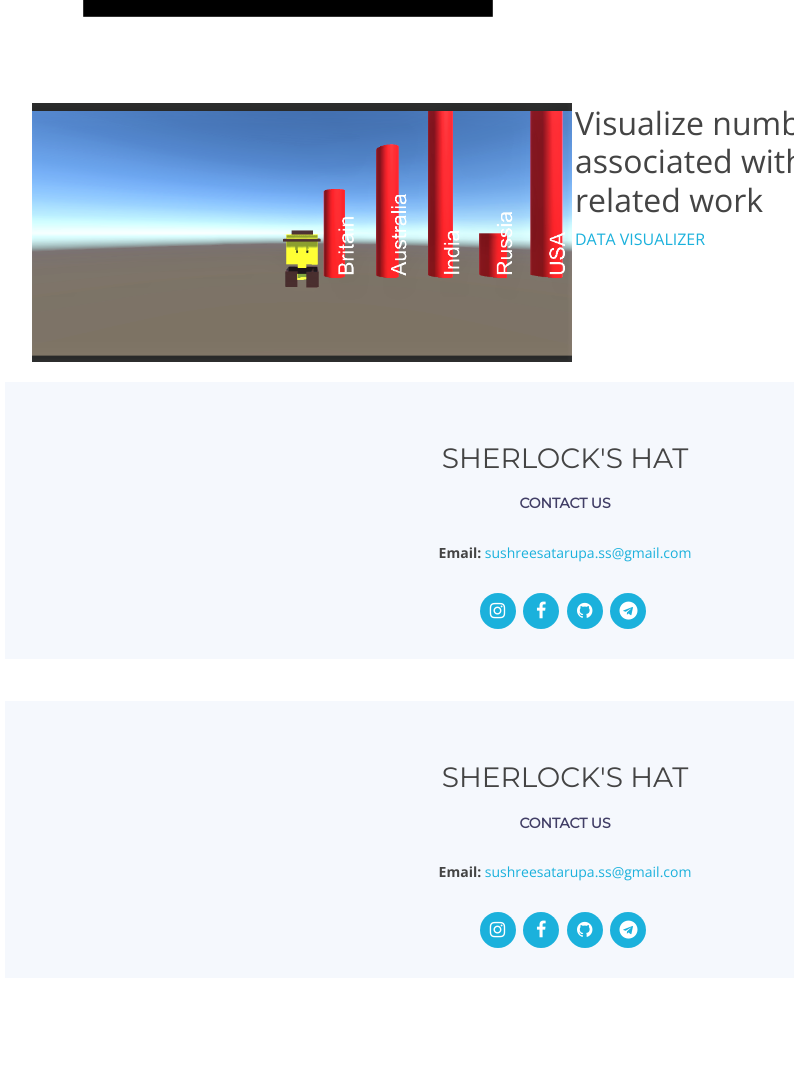
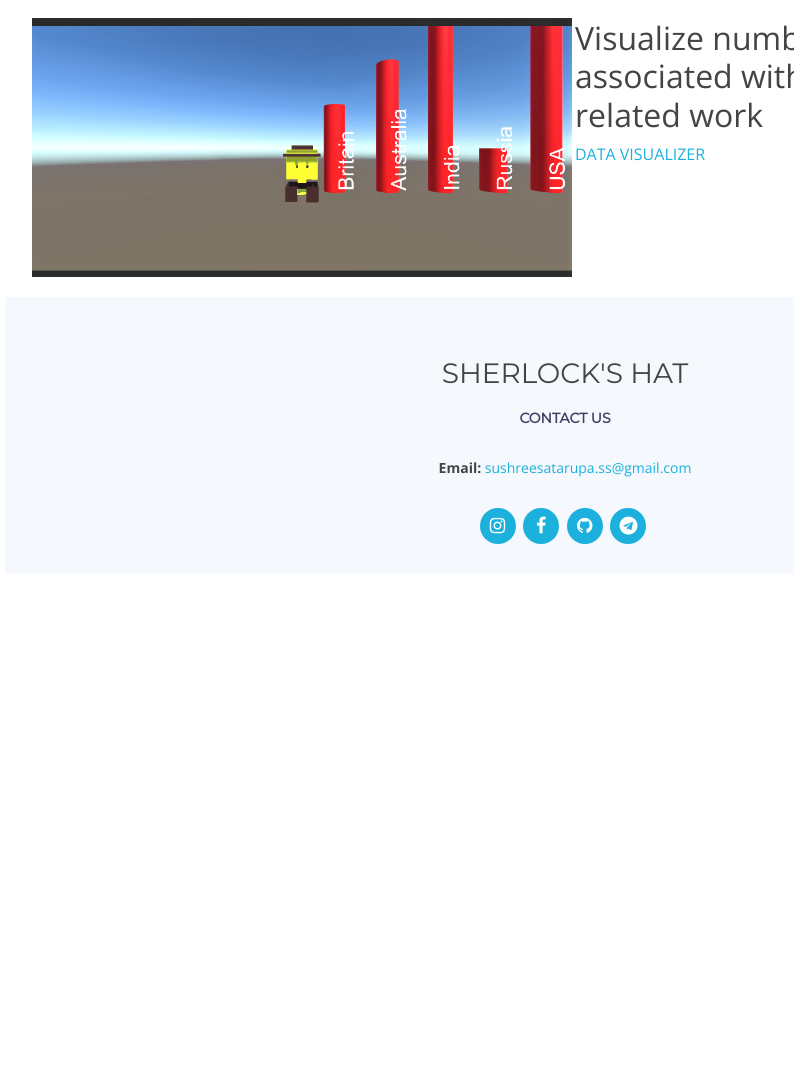
Before and after one commit to Sushreesatarupa/Sherlockshat.github.io, a plain HTML site: page fun.html in a window 1280 px wide. Shown: the part 909-1989 px from the top of the page, without its empty margins (80-874 px from the left). After the commit the page ends 1555 px from the top, so only its background shows below. Drawn offline with nearby package versions, Linux system fonts and the light colour scheme; a script that the page names is missing.

Commit message:
Update fun.html

```diff
--- a/fun.html
+++ b/fun.html
@@ -83,12 +83,6 @@
     </div>
   </header><!-- #header -->
 
-  <div class="w3-content w3-justify w3-text-grey w3-padding-64" id="game">
-        <h1 class="w3-text-light-grey"> ___SHERLOCK'S HAT___</h1>
-        <hr style="width:600px" class="w3-opacity">
-
-    </div>
-
     <div class="container main-headline">
         <div class="row">
             <div class="col-12 col-md-6">
@@ -125,43 +119,6 @@
                 <p><a href="https://sushreesatarupa.github.io/ar_graph/">DATA VISUALIZER</a></p>
             </div>
         </div>
-
-
-
-
-
-
-
-
-
-
-        <footer id="footer" class="section-bg">
-
-
-            <div class="footer-top">
-                <div class="container">
-                    <h3>SHERLOCK'S HAT</h3>
-                    <div class="footer-links">
-                        <h4>Contact Us</h4>
-                        <strong>Email: </strong><a href="mailto:shecoders@gmail.com?subject=Query link">sushreesatarupa.ss@gmail.com</a><br>
-                        </p>
-                    </div>
-                    <div class="social-links">
-                        <a href="" class="instagram"><i class="fa fa-instagram"></i></a>
-                        <a href="" class="facebook"><i class="fa fa-facebook"></i></a>
-                        <a href="" class="github"><i class="fa fa-github"></i></a>
-                        <a href="" class="telegram"><i class="fa fa-telegram"></i></a>
-                    </div>
-                </div>
-            </div>
-            <br>
-            <br>
-
-
-
-
-
-
 
 
 
```
